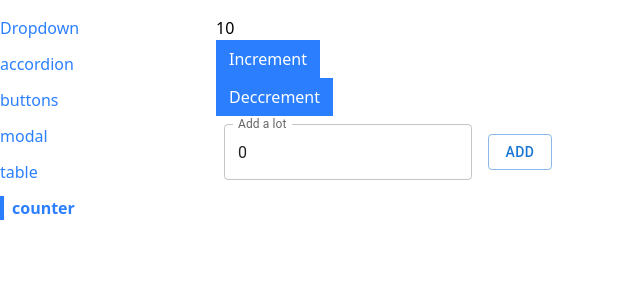
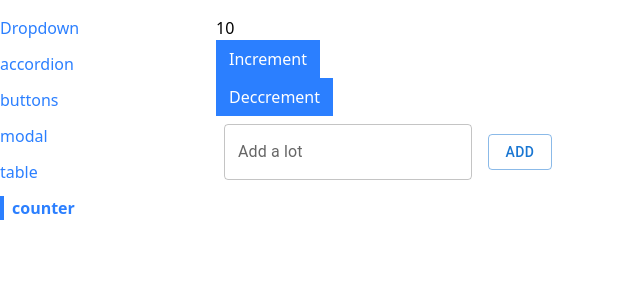
Before and after one commit to AfazPaul1/comps, a React (Vite) app: page /counter in a window 1280 px wide. Shown: the top 300 px of the page, without its empty margins (0-640 px from the left). Built offline with nearby package versions, Linux system fonts and the light colour scheme.

Commit message:
if we set value to 0 we would have to  click to the right of zero and then enter our value and then delete that zero we cant have it emply hence if incrementby is falsy ie 0 then we give value as ""

```diff
--- a/src/pages/CounterPage.jsx
+++ b/src/pages/CounterPage.jsx
@@ -9,6 +9,8 @@ function CounterPage( {initialCounter} ) {
     const [incrementBy, setIncrementBy] = useState(0)
 
     const handleChange = (event) => {
+        console.log(Number(event.target.value));
+
         setIncrementBy(Number(event.target.value))
     }
 
@@ -33,7 +35,7 @@ function CounterPage( {initialCounter} ) {
             <Button1 onClick={increment} primary >Increment</Button1>
             <Button1 onClick={decrement} primary >Deccrement</Button1>
             <Box sx = {{display: 'flex', alignItems:'center', gap:'2', }}          component="form">
-                <TextField onChange={handleChange}  sx={{m:1}} id="outlined-number" label="Add a lot" variant="outlined" type="number" value={incrementBy} />
+                <TextField onChange={handleChange}  sx={{m:1}} id="outlined-number" label="Add a lot" variant="outlined" type="number" value={incrementBy || ""} />
                 <Button onClick={add}  sx={{m:1}} variant="outlined">ADD</Button>
             </Box>
         </div>
```
